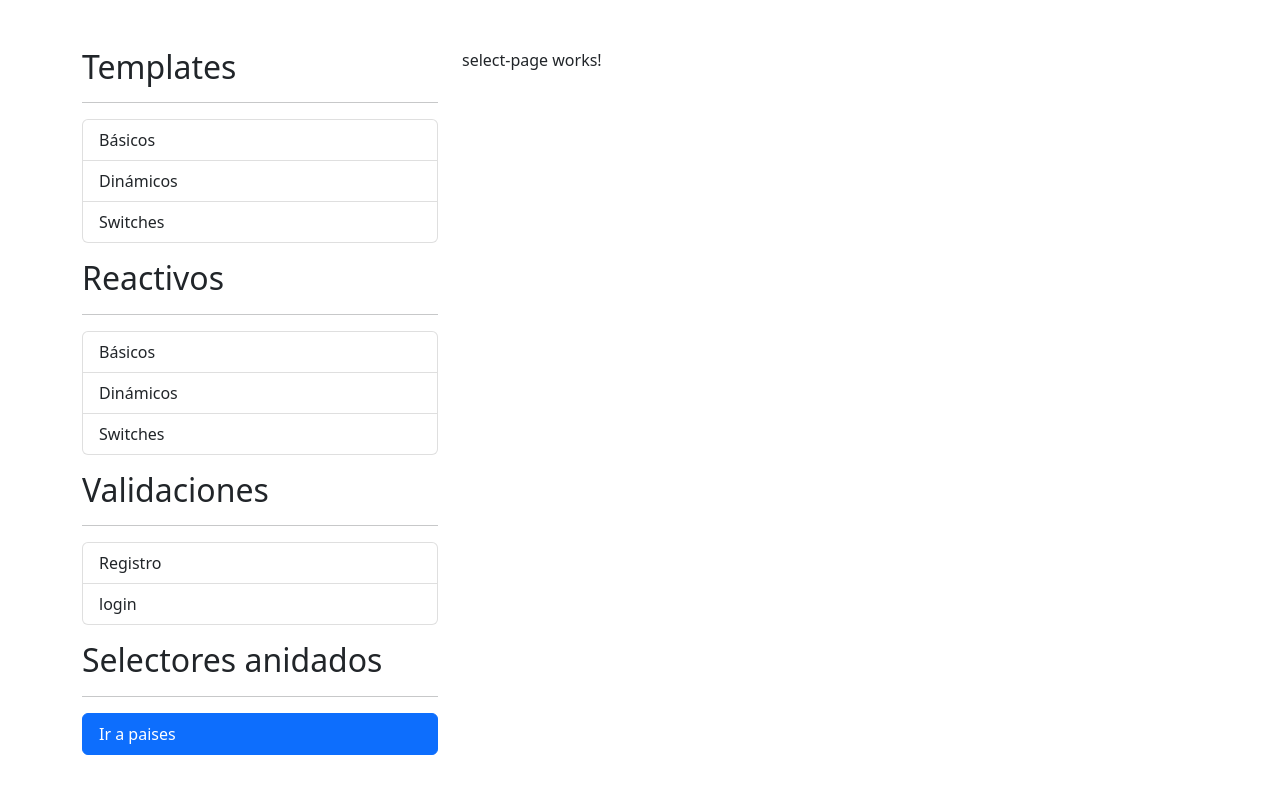
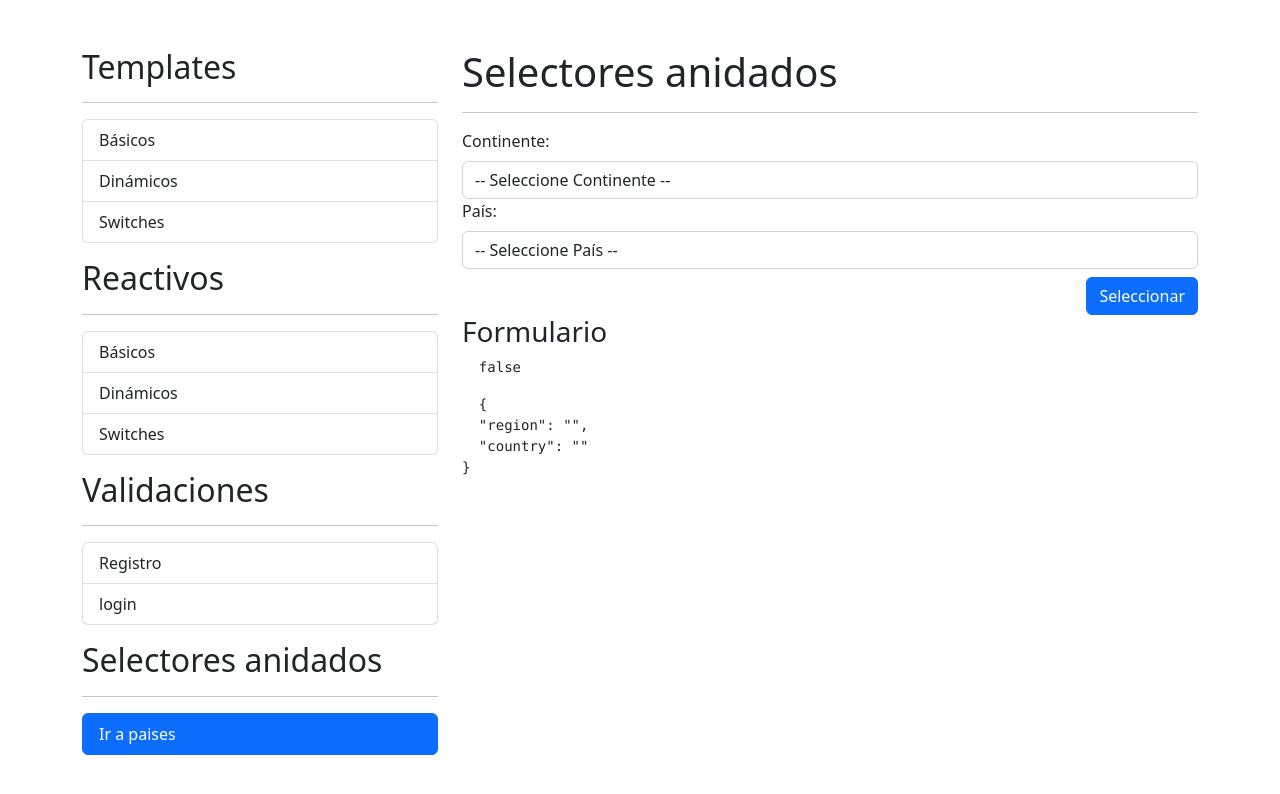
Before and after one commit to czabala847/FormApp, an Angular app: page /countries/select in a window 1280 px wide. Shown: the top 794 px of the page. Built offline with nearby package versions, Linux system fonts and the light colour scheme.

Commit message:
Creando servicio para consultar paises por region y llenando el selector de paises dinamicamente

```diff
--- a/src/app/app.module.ts
+++ b/src/app/app.module.ts
@@ -1,5 +1,6 @@
 import { NgModule } from '@angular/core';
 import { BrowserModule } from '@angular/platform-browser';
+import { HttpClientModule } from '@angular/common/http';
 
 import { AppRoutingModule } from './app-routing.module';
 import { SharedModule } from './shared/shared.module';
@@ -8,7 +9,7 @@ import { AppComponent } from './app.component';
 
 @NgModule({
   declarations: [AppComponent],
-  imports: [BrowserModule, AppRoutingModule, SharedModule],
+  imports: [BrowserModule, HttpClientModule, AppRoutingModule, SharedModule],
   providers: [],
   bootstrap: [AppComponent],
 })
--- a/src/app/countries/pages/select-page/select-page.component.html
+++ b/src/app/countries/pages/select-page/select-page.component.html
@@ -1 +1,46 @@
-<p>select-page works!</p>
+<h1>Selectores anidados</h1>
+<hr />
+
+<form [formGroup]="countryForm" (ngSubmit)="save()">
+  <!-- region -->
+  <div class="row">
+    <div class="col">
+      <label class="form-label">Continente:</label>
+      <select class="form-control" formControlName="region">
+        <option value="">-- Seleccione Continente --</option>
+        <option *ngFor="let region of regions" [value]="region | lowercase">
+          {{ region }}
+        </option>
+      </select>
+    </div>
+  </div>
+
+  <!-- país -->
+  <div class="row">
+    <div class="col">
+      <label class="form-label">País:</label>
+      <select class="form-control" formControlName="country">
+        <option value="">-- Seleccione País --</option>
+        <option *ngFor="let country of countries" [value]="country.cca3">
+          {{ country.name.common }}
+        </option>
+      </select>
+    </div>
+  </div>
+
+  <div class="row mt-2">
+    <div class="col">
+      <button type="submit" class="btn btn-primary float-end">
+        Seleccionar
+      </button>
+    </div>
+  </div>
+</form>
+
+<h3>Formulario</h3>
+<pre>
+  {{ countryForm.valid }}
+</pre>
+<pre>
+  {{ countryForm.value | json }}
+</pre>
--- a/src/app/countries/pages/select-page/select-page.component.ts
+++ b/src/app/countries/pages/select-page/select-page.component.ts
@@ -1,15 +1,42 @@
 import { Component, OnInit } from '@angular/core';
+import { FormBuilder, FormGroup, Validators } from '@angular/forms';
+import { switchMap } from 'rxjs';
+import { CountrySmall } from '../../interfaces/countries.interface';
+
+import { CountriesService } from '../../services/countries.service';
 
 @Component({
   selector: 'app-select-page',
   templateUrl: './select-page.component.html',
-  styleUrls: ['./select-page.component.scss']
+  styleUrls: ['./select-page.component.scss'],
 })
 export class SelectPageComponent implements OnInit {
+  countryForm: FormGroup;
+  regions: string[] = [];
+  countries: CountrySmall[] = [];
 
-  constructor() { }
+  constructor(
+    private formBuilder: FormBuilder,
+    private countriesService: CountriesService
+  ) {
+    this.countryForm = this.formBuilder.group({
+      region: ['', [Validators.required]],
+      country: ['', [Validators.required]],
+    });
+  }
 
   ngOnInit(): void {
+    this.regions = this.countriesService.regions;
+
+    this.countryForm
+      .get('region')
+      ?.valueChanges.pipe(
+        switchMap((region) => this.countriesService.getByRegion(region))
+      )
+      .subscribe((countries) => (this.countries = countries));
   }
 
+  save() {
+    console.log(this.countryForm.value);
+  }
 }
--- a/src/app/countries/services/countries.service.ts
+++ b/src/app/countries/services/countries.service.ts
@@ -1,9 +1,27 @@
 import { Injectable } from '@angular/core';
+import { HttpClient, HttpParams } from '@angular/common/http';
+import { environment } from 'src/environments/environment';
+
+import { CountrySmall } from '../interfaces/countries.interface';
+import { Observable } from 'rxjs';
 
 @Injectable({
-  providedIn: 'root'
+  providedIn: 'root',
 })
 export class CountriesService {
+  private _regions = ['Africa', 'Americas', 'Asia', 'Europe', 'Oceania'];
+  private urlBase: string = environment.urlCountries;
 
-  constructor() { }
+  constructor(private http: HttpClient) {}
+
+  get regions() {
+    return [...this._regions];
+  }
+
+  getByRegion(region: string): Observable<CountrySmall[]> {
+    const params = new HttpParams();
+    params.set('fields', 'name,cca3');
+
+    return this.http.get<CountrySmall[]>(`${this.urlBase}/region/${region}`, { params });
+  }
 }
--- a/src/environments/environment.prod.ts
+++ b/src/environments/environment.prod.ts
@@ -1,3 +1,4 @@
 export const environment = {
-  production: true
+  production: true,
+  urlCountries: 'https://restcountries.com/v3.1',
 };
--- a/src/environments/environment.ts
+++ b/src/environments/environment.ts
@@ -3,7 +3,8 @@
 // The list of file replacements can be found in `angular.json`.
 
 export const environment = {
-  production: false
+  production: false,
+  urlCountries: 'https://restcountries.com/v3.1',
 };
 
 /*
```
Also changed, not shown: src/app/countries/countries.module.ts (+5 -9 lines), src/app/countries/interfaces/countries.interface.ts (added, +15 -0 lines).
